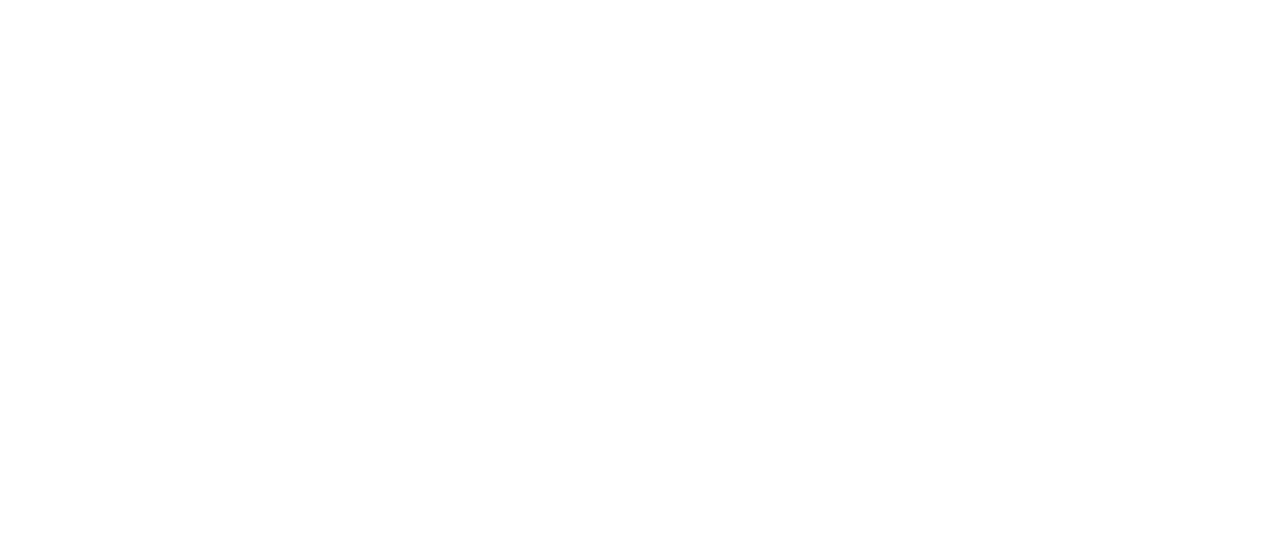
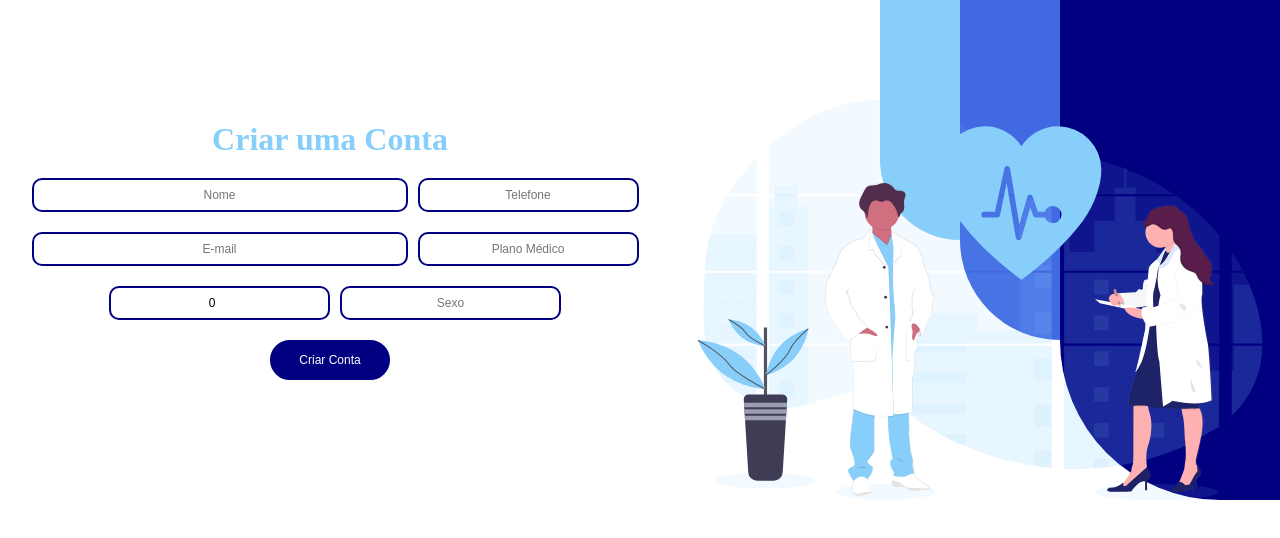
Before and after one commit to Biahellens/medicCare, a React (Create React App) app: page /createdAccount in a window 1280 px wide. Before the commit this address had no page. Shown: the top 538 px of the page. Built offline with nearby package versions, Linux system fonts and the light colour scheme.

Commit message:
feat: created Account Page

```diff
--- /dev/null
+++ b/src/pages/createdAccount/index.tsx
@@ -0,0 +1,99 @@
+import React, { useState } from 'react';
+import { useNavigate } from 'react-router-dom';
+import axios from 'axios';
+import { Content, ContentImage, Image, TextArea, FormContent, Input, Text, Button, BarOne, BarTwo, BarThree } from './styles';
+import doctor from '../../assets/medicine.svg';
+
+const CreatedAccount = () => {
+  const navigate = useNavigate();
+  const [name, setName] = useState('');
+  const [phone, setPhone] = useState('');
+  const [email, setEmail] = useState('');
+  const [medicalPlan, setMedicalPlan] = useState('');
+  const [age, setAge] = useState(0);
+  const [gender, setGender] = useState('');
+
+  const handleCreateAccount = async (e: React.FormEvent) => {
+    e.preventDefault();
+
+    try {
+      const response = await axios.post<{ token: string; userId: number }>('http://localhost:3001/api/register', {
+        name,
+        phone,
+        email,
+        medicalPlan,
+        age,
+        gender,
+      });
+
+      // Armazenar token e ID do usuário no localStorage (ou em algum local seguro)
+      localStorage.setItem('token', response.data.token);
+      localStorage.setItem('userId', response.data.userId.toString());
+
+      navigate(`/`);
+    } catch (error) {
+      console.error('Erro ao criar conta:', error);
+    }
+  };
+
+  return (
+    <div>
+      <Content>
+        <TextArea>
+          <Text>Criar uma Conta</Text>
+          <form onSubmit={handleCreateAccount}>
+            <FormContent>
+              <Input
+                type="text"
+                placeholder="Nome"
+                $size
+                value={name}
+                onChange={(e) => setName(e.target.value)}
+              />
+              <Input
+                type="text"
+                placeholder="Telefone"
+                value={phone}
+                onChange={(e) => setPhone(e.target.value)}
+              />
+              <Input
+                type="email"
+                placeholder="E-mail"
+                $size
+                value={email}
+                onChange={(e) => setEmail(e.target.value)}
+              />
+              <Input
+                type="text"
+                placeholder="Plano Médico"
+                value={medicalPlan}
+                onChange={(e) => setMedicalPlan(e.target.value)}
+              />
+              <Input
+                type="number"
+                placeholder="Idade"
+                value={age}
+                onChange={(e) => setAge(Number(e.target.value))}
+              />
+              <Input
+                type="text"
+                placeholder="Sexo"
+                value={gender}
+                onChange={(e) => setGender(e.target.value)}
+              />
+            </FormContent>
+            <Button type="submit">Criar Conta</Button>
+          </form>
+        </TextArea>
+        <ContentImage>
+          <Image src={doctor} />
+          <BarThree />
+          <BarTwo />
+          <BarOne />
+        </ContentImage>
+      </Content>
+    </div>
+  );
+};
+
+export default CreatedAccount;
--- /dev/null
+++ b/src/pages/createdAccount/styles.tsx
@@ -0,0 +1,91 @@
+import styled from 'styled-components'
+import { Link } from 'react-router-dom'
+
+export const Content = styled.div`
+  width: 100%;
+  height: auto;
+  display: flex;
+`
+
+export const TextArea = styled.div`
+  width: 50%;
+  height: auto;
+  display: flex;
+  flex-wrap: wrap;
+  justify-content: center;
+  align-content: center;
+  text-align: center;
+  align-item: center;
+  padding: 20px
+`
+
+export const ContentImage = styled.div`
+  width: 50%;
+  height: auto;
+  display: flex;
+  justify-content: end;
+`
+
+export const Image = styled.img`
+  width: 600px;
+  height: 400px;
+  position: absolute;
+  top: 100px;
+`
+
+export const Text = styled.h1`
+  color: #87CEFA;
+  text-align: center;
+  width: 100%;
+`
+export const Button = styled.button`
+  width: 120px;
+  height: 40px;
+  background-color: #000080;
+  color: #FFFFFF;
+  font-size:12px;
+  border: 2px solid #000080;
+  border-radius: 20px;
+  cursor: pointer
+`
+
+export const FormContent = styled.div`
+  width: 100%;
+  display: flex;
+  flex-wrap: wrap;
+  justify-content: center;
+  margin-bottom: 20px;
+`
+
+export const Input = styled.input<{ $size?: boolean; }>`
+  width: ${props => props.$size ? '60%' : '35%'};;
+  background-color: #FFFFFF;
+  height: 30px;
+  border: 2px solid #000080;
+  border-radius: 10px;
+  font-size: 12px;
+  margin-left: 10px;
+  margin-top: 20px;
+  text-align: center;
+`
+
+export const BarOne = styled.div`
+  width: 220px;
+  background-color: #000080;
+  height: 500px;
+  border-radius: 0 0 0 160px
+`
+
+export const BarTwo = styled.div`
+  width: 100px;
+  background-color: #4169E1;
+  height: 340px;
+  border-radius: 0 0 0 120px
+`
+
+export const BarThree = styled.div`
+  width: 80px;
+  background-color: #87CEFA;
+  height: 240px;
+  border-radius: 0 0 0 120px
+`
--- a/src/pages/index.tsx
+++ b/src/pages/index.tsx
@@ -2,10 +2,12 @@
 import DoctorDetails from './viewDoctor'
 import FormDoctor from './formDoctor'
 import Login from './login'
+import CreatedAccount from './createdAccount'
 
 export {
   Home,
   DoctorDetails,
   FormDoctor,
-  Login
+  Login,
+  CreatedAccount
 }
--- a/src/routes.tsx
+++ b/src/routes.tsx
@@ -2,7 +2,7 @@
 import React from "react";
 import { useParams } from "react-router-dom";
 import { Route, BrowserRouter, Routes, Navigate } from "react-router-dom";
-import { Home, DoctorDetails, FormDoctor, Login } from './pages';
+import { Home, DoctorDetails, FormDoctor, Login, CreatedAccount } from './pages';
 
 const AppRoutes = () => {
   return (
@@ -12,6 +12,7 @@
         <Route path="/doctorDetails/:id" element={<DoctorDetailsPage />} />
         <Route path="/formDoctor/:id" element={<FormDoctorPage />} />
         <Route path='/Login' element={<Login />} />
+        <Route path='/createdAccount' element={<CreatedAccount />} />
       </Routes>
     </BrowserRouter>
   );
```
Also changed, not shown: src/database/server.ts (+38 -0 lines), src/pages/createdAccount/userProps.tsx (added, +7 -0 lines).
